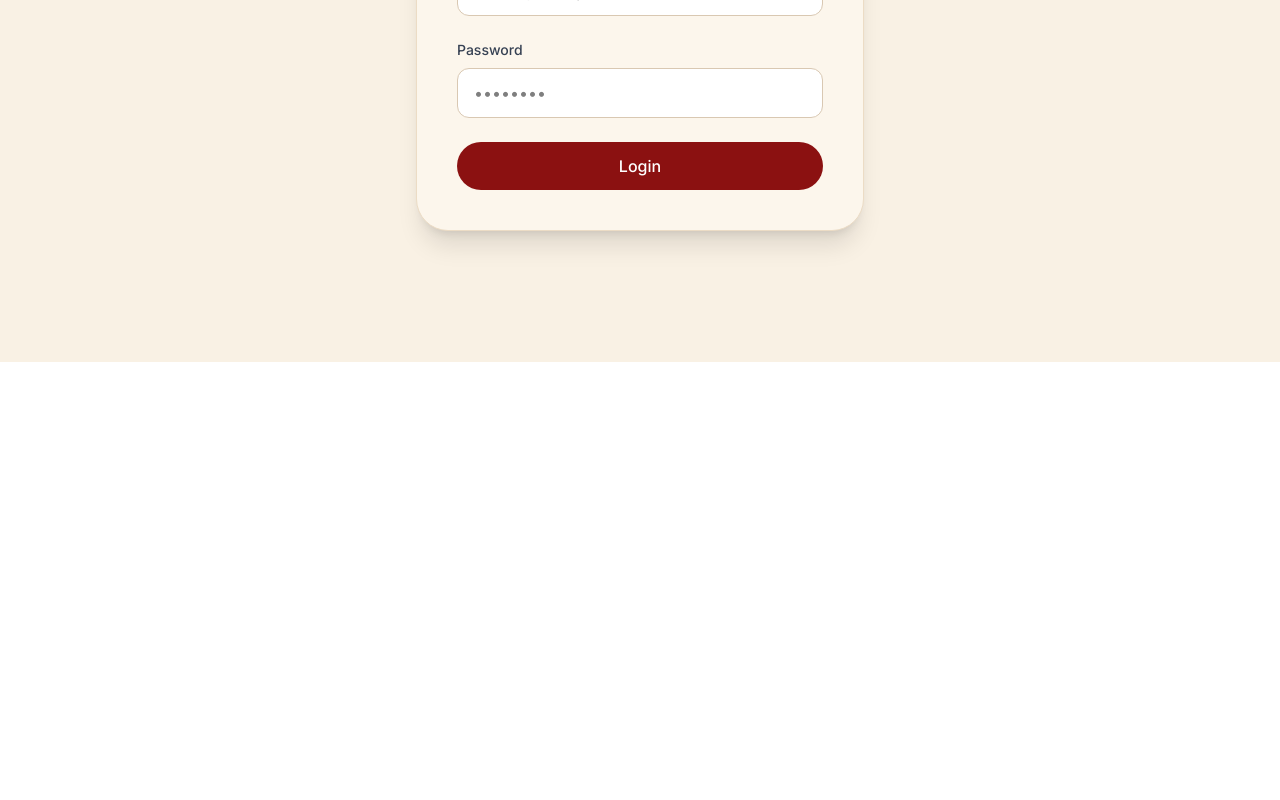
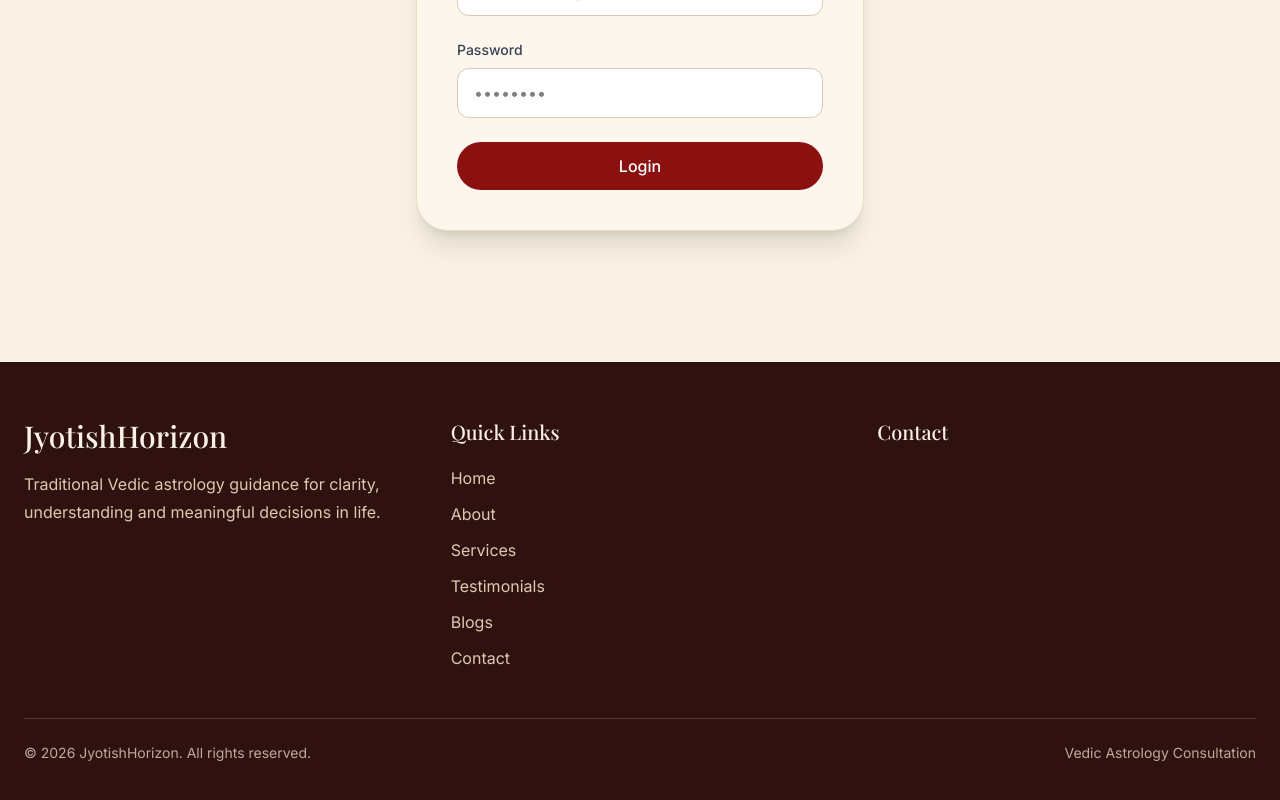
Before and after one commit to code-shubhambhatt/astro, a React (Vite) app in the folder frontend/: page /login in a window 1280 px wide. Shown: the part 542-1342 px from the top of the page. Before the commit the page ends 904 px from the top, so only its background shows below. Built offline with nearby package versions, Linux system fonts and the light colour scheme; no server answers.

Commit message:
feat(frontend): add blog deletion UI, direct blog fetching, footer component, and update metadata

```diff
--- a/frontend/index.html
+++ b/frontend/index.html
@@ -14,7 +14,8 @@
       href="https://fonts.googleapis.com/css2?family=Hind:wght@400;500;600&family=Inter:wght@400;500;600&family=Noto+Serif+Devanagari:wght@500;600;700&family=Playfair+Display:wght@500;600;700&display=swap"
       rel="stylesheet"
     />
-    <title>frontend</title>
+    <title>JyotishHorizon | Pandit Kamla Prasad Bhatt - Vedic Astrologer</title>
+    <meta name="description" content="Authentic Vedic astrology consultation, Kundli analysis, Hawan, and spiritual guidance by Pandit Kamla Prasad Bhatt." />
   </head>
   <body>
     <div id="root"></div>
--- a/frontend/src/App.jsx
+++ b/frontend/src/App.jsx
@@ -19,6 +19,7 @@ import BlogDetails from "./pages/BlogDetails";
 import CreateBlog from "./pages/CreateBlog";
 import AdminBlogDetails from "./pages/AdminBlogDetails";
 import EditBlog from "./pages/EditBlog";
+import Footer from "./components/Footer";
 
 function App() {
   return (
@@ -36,8 +37,7 @@ function App() {
           <Route path="/contact" element={<Contact />} />
           <Route path="/login" element={<Login />} />
           <Route path="/blogs" element={<Blogs />} />
-
-          <Route path="/blogs/:id/edit" element={<EditBlog />} />
+          <Route path="/blogs/:id" element={<BlogDetails />} />
           <Route path="/dashboard" element={<ProtectedRoute><Dashboard /></ProtectedRoute>} />
           <Route path="/dashboard/about" element={<ProtectedRoute><AdminAbout /></ProtectedRoute>} />
           <Route path="/dashboard/services" element={<ProtectedRoute><AdminServices /></ProtectedRoute>} />
@@ -49,6 +49,8 @@ function App() {
 
         </Routes>
 
+        <Footer />
+
       </div>
 
     </BrowserRouter>
--- a/frontend/src/components/Footer.jsx
+++ b/frontend/src/components/Footer.jsx
@@ -0,0 +1,124 @@
+import { useEffect, useState } from "react";
+import { Link } from "react-router-dom";
+import { Mail, Phone, MapPin } from "lucide-react";
+import { getAbout } from "../api/about";
+
+function Footer() {
+  const [about, setAbout] = useState({});
+
+  useEffect(() => {
+    getAbout()
+      .then((data) => setAbout(data))
+      .catch((err) => console.error("Failed to load footer contact info:", err));
+  }, []);
+
+  return (
+    <footer className="bg-[#2F120F] text-[#F9F1E4]">
+      <div className="max-w-7xl mx-auto px-6 py-14">
+
+        <div className="grid grid-cols-1 md:grid-cols-3 gap-12">
+
+          {/* Brand */}
+          <div>
+            <h2 className="font-serif text-3xl">
+              JyotishHorizon
+            </h2>
+
+            <p className="mt-4 text-[#DCCAB0] leading-7 max-w-sm">
+              Traditional Vedic astrology guidance for clarity,
+              understanding and meaningful decisions in life.
+            </p>
+          </div>
+
+          {/* Quick Links */}
+          <div>
+            <h3 className="font-serif text-xl mb-5">
+              Quick Links
+            </h3>
+
+            <div className="flex flex-col gap-3">
+              <Link to="/" className="text-[#DCCAB0] hover:text-white transition">
+                Home
+              </Link>
+
+              <Link to="/about" className="text-[#DCCAB0] hover:text-white transition">
+                About
+              </Link>
+
+              <Link to="/services" className="text-[#DCCAB0] hover:text-white transition">
+                Services
+              </Link>
+
+              <Link to="/testimonials" className="text-[#DCCAB0] hover:text-white transition">
+                Testimonials
+              </Link>
+
+              <Link to="/blogs" className="text-[#DCCAB0] hover:text-white transition">
+                Blogs
+              </Link>
+
+              <Link to="/contact" className="text-[#DCCAB0] hover:text-white transition">
+                Contact
+              </Link>
+            </div>
+          </div>
+
+          {/* Contact */}
+          <div>
+            <h3 className="font-serif text-xl mb-5">
+              Contact
+            </h3>
+
+            <div className="space-y-4">
+
+              {about.phone && (
+                <a
+                  href={`tel:${about.phone}`}
+                  className="flex items-start gap-3 text-[#DCCAB0] hover:text-white transition"
+                >
+                  <Phone size={18} className="mt-1 shrink-0" />
+                  <span>{about.phone}</span>
+                </a>
+              )}
+
+              {about.email && (
+                <a
+                  href={`mailto:${about.email}`}
+                  className="flex items-start gap-3 text-[#DCCAB0] hover:text-white transition"
+                >
+                  <Mail size={18} className="mt-1 shrink-0" />
+                  <span>{about.email}</span>
+                </a>
+              )}
+
+              {about.address && (
+                <div className="flex items-start gap-3 text-[#DCCAB0]">
+                  <MapPin size={18} className="mt-1 shrink-0" />
+                  <span>{about.address}</span>
+                </div>
+              )}
+
+            </div>
+          </div>
+
+        </div>
+
+        {/* Bottom */}
+        <div className="border-t border-[#5A332E] mt-12 pt-6 flex flex-col md:flex-row items-center justify-between gap-3">
+
+          <p className="text-sm text-[#BFA99A]">
+            © {new Date().getFullYear()} JyotishHorizon. All rights reserved.
+          </p>
+
+          <p className="text-sm text-[#BFA99A]">
+            Vedic Astrology Consultation
+          </p>
+
+        </div>
+
+      </div>
+    </footer>
+  );
+}
+
+export default Footer;
--- a/frontend/src/components/Navbar.jsx
+++ b/frontend/src/components/Navbar.jsx
@@ -19,9 +19,9 @@ function Navbar() {
     { name: "Home", path: "/" },
     { name: "About", path: "/about" },
     { name: "Services", path: "/services" },
+    { name: "Blogs", path: "/blogs" },
     { name: "Testimonials", path: "/testimonials" },
     { name: "Contact", path: "/contact" },
-    { name: "Blogs", path: "/blogs" },
   ];
 
   const adminLinks = [
--- a/frontend/src/pages/AdminBlogDetails.jsx
+++ b/frontend/src/pages/AdminBlogDetails.jsx
@@ -1,7 +1,7 @@
 import { useEffect, useState } from "react";
-import { Link, useParams } from "react-router-dom";
-import { ArrowLeft, CalendarDays, Edit } from "lucide-react";
-import { getBlogById } from "../api/blogs";
+import { Link, useNavigate, useParams } from "react-router-dom";
+import { ArrowLeft, CalendarDays, Edit, Trash2 } from "lucide-react";
+import { getBlogById, deleteBlog } from "../api/blogs";
 
 function isHindi(text) {
   return /[\u0900-\u097F]/.test(text);
@@ -9,9 +9,11 @@ function isHindi(text) {
 
 function AdminBlogDetails() {
   const { id } = useParams();
+  const navigate = useNavigate();
 
   const [blog, setBlog] = useState(null);
   const [loading, setLoading] = useState(true);
+  const [deleting, setDeleting] = useState(false);
   const [error, setError] = useState("");
 
   useEffect(() => {
@@ -32,6 +34,21 @@ function AdminBlogDetails() {
 
     loadBlog();
   }, [id]);
+
+  async function handleDelete() {
+    if (!blog) return;
+    const confirmed = window.confirm(`Are you sure you want to delete "${blog.title}"?`);
+    if (!confirmed) return;
+
+    try {
+      setDeleting(true);
+      await deleteBlog(blog._id);
+      navigate("/dashboard/blogs");
+    } catch (err) {
+      alert("Failed to delete blog: " + err.message);
+      setDeleting(false);
+    }
+  }
 
   if (loading) {
     return (
@@ -80,6 +97,7 @@ function AdminBlogDetails() {
             Back to Blogs
           </Link>
 
+          <div className="flex items-center gap-3">
             <Link
               to={`/dashboard/blogs/${blog._id}/edit`}
               className="inline-flex items-center gap-2 px-4 py-2 rounded-xl border border-[#DCCAB0] text-[#2F120F] hover:bg-[#F3E8D6] transition"
@@ -87,6 +105,16 @@ function AdminBlogDetails() {
               <Edit size={17} />
               Edit
             </Link>
+
+            <button
+              onClick={handleDelete}
+              disabled={deleting}
+              className="inline-flex items-center gap-2 px-4 py-2 rounded-xl border border-red-200 text-red-700 hover:bg-red-50 transition disabled:opacity-50"
+            >
+              <Trash2 size={17} />
+              {deleting ? "Deleting..." : "Delete"}
+            </button>
+          </div>
         </div>
 
         {/* Article */}
--- a/frontend/src/pages/AdminBlogs.jsx
+++ b/frontend/src/pages/AdminBlogs.jsx
@@ -1,13 +1,13 @@
 import { useEffect, useState } from "react";
-import { getAllBlogs } from "../api/blogs";
+import { getAllBlogs, deleteBlog } from "../api/blogs";
 import { Link } from "react-router-dom";
-import { Eye } from "lucide-react";
+import { Eye, Trash2 } from "lucide-react";
 
 function AdminBlogs() {
   const [blogs, setBlogs] = useState([]);
-
   const [loading, setLoading] = useState(true);
   const [error, setError] = useState("");
+  const [deletingId, setDeletingId] = useState(null);
 
   async function loadBlogs() {
     try {
@@ -27,6 +27,21 @@ function AdminBlogs() {
   useEffect(() => {
     loadBlogs();
   }, []);
+
+  async function handleDelete(id, title) {
+    const confirmed = window.confirm(`Are you sure you want to delete "${title}"?`);
+    if (!confirmed) return;
+
+    try {
+      setDeletingId(id);
+      await deleteBlog(id);
+      setBlogs((prev) => prev.filter((b) => b._id !== id));
+    } catch (err) {
+      alert("Failed to delete blog: " + err.message);
+    } finally {
+      setDeletingId(null);
+    }
+  }
 
   if (loading) {
     return (
@@ -94,13 +109,25 @@ function AdminBlogs() {
                     </span>
                   </div>
 
+                  <div className="shrink-0 flex items-center gap-3">
                     <Link
                       to={`/dashboard/blogs/${blog._id}`}
-                    className="shrink-0 inline-flex items-center gap-2 px-4 py-2 rounded-xl border border-[#DCCAB0] text-[#2F120F] hover:bg-[#F3E8D6] transition"
+                      className="inline-flex items-center gap-2 px-4 py-2 rounded-xl border border-[#DCCAB0] text-[#2F120F] hover:bg-[#F3E8D6] transition"
                     >
                       <Eye size={17} />
                       Read
                     </Link>
+
+                    <button
+                      onClick={() => handleDelete(blog._id, blog.title)}
+                      disabled={deletingId === blog._id}
+                      className="inline-flex items-center gap-2 px-4 py-2 rounded-xl border border-red-200 text-red-700 hover:bg-red-50 transition disabled:opacity-50"
+                      title="Delete blog"
+                    >
+                      <Trash2 size={17} />
+                      {deletingId === blog._id ? "Deleting..." : "Delete"}
+                    </button>
+                  </div>
                 </div>
               ))}
             </div>
--- a/frontend/src/pages/BlogDetails.jsx
+++ b/frontend/src/pages/BlogDetails.jsx
@@ -1,7 +1,7 @@
 import { useEffect, useState } from "react";
 import { Link, useParams } from "react-router-dom";
 import { ArrowLeft, CalendarDays } from "lucide-react";
-import { getPublishedBlogs } from "../api/blogs";
+import { getBlogById } from "../api/blogs";
 
 function isHindi(text) {
   return /[\u0900-\u097F]/.test(text);
@@ -17,17 +17,17 @@ function BlogDetails() {
   useEffect(() => {
     async function loadBlog() {
       try {
-        const blogs = await getPublishedBlogs();
+        setLoading(true);
+        setError("");
+        const data = await getBlogById(id);
 
-        const foundBlog = blogs.find((item) => item._id === id);
-
-        if (!foundBlog) {
+        if (!data) {
           throw new Error("Article not found");
         }
 
-        setBlog(foundBlog);
+        setBlog(data);
       } catch (err) {
-        setError(err.message);
+        setError(err.message || "Article not found");
       } finally {
         setLoading(false);
       }
```
Lines whose indentation alone changed are shown as unchanged.
